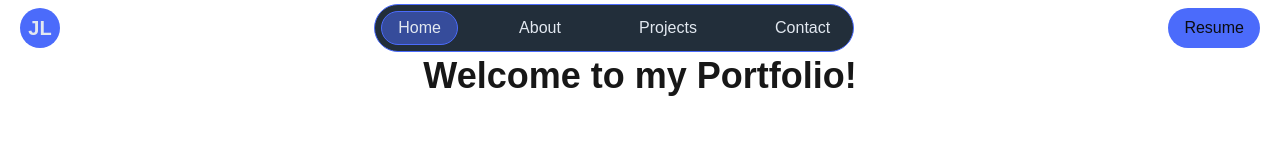
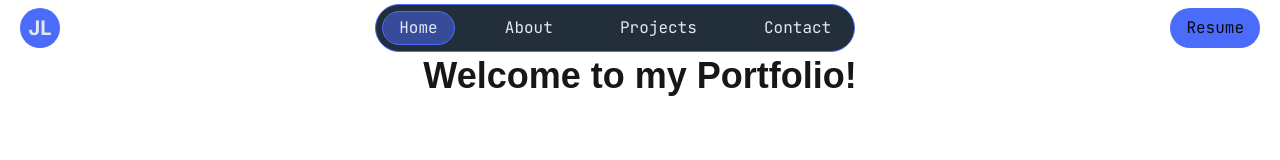
Before and after one commit to JohnLloydProg/my-portfolio, a Next.js app: page / in a window 1280 px wide. Shown: the top 160 px of the page. Built offline with nearby package versions, Linux system fonts and the light colour scheme.

Commit message:
refactor(layout): edited nav bar positioning & font styles

```diff
--- a/app/components/navBar.tsx
+++ b/app/components/navBar.tsx
@@ -12,43 +12,43 @@ export default function NavBar() {
 	}, [currentPath]);
 
 	return (
-		<header className="flex h-14 w-full items-center justify-between p-5 fixed top-0 left-0">
+		<header className="flex z-10 h-14 w-full items-center justify-between p-5 sticky top-0 left-0">
 			<Link
 				href="/"
 				className="h-10 w-10 rounded-full bg-denim-blue flex items-center justify-center"
 			>
-				<p className="text-xl font-bold text-platinum-white">JL</p>
+				<p className="text-xl font-inter font-bold text-platinum-white">JL</p>
 			</Link>
 			<nav className="bg-ocean-navy w-120 border p-1.5 border-denim-blue rounded-full">
 				<ul className="flex w-full justify-between">
 					<Link
 						href="/"
-						className={`py-1 px-4 border transition-all duration-300 ${currentPath === "/" ? "bg-denim-blue/50 text-platinum-white rounded-full border-denim-blue" : "text-platinum-white border-transparent hover:text-denim-blue"}`}
+						className={`py-1 px-4 border font-jetbrains-mono transition-all duration-300 ${currentPath === "/" ? "bg-denim-blue/50 text-platinum-white rounded-full border-denim-blue" : "text-platinum-white border-transparent hover:text-denim-blue"}`}
 					>
 						Home
 					</Link>
 					<Link
 						href="/about"
-						className={`py-1 px-4 border transition-all duration-300 ${currentPath === "/about" ? "bg-denim-blue/50 text-platinum-white rounded-full border-denim-blue" : "text-platinum-white border-transparent hover:text-denim-blue"}`}
+						className={`py-1 px-4 border font-jetbrains-mono transition-all duration-300 ${currentPath === "/about" ? "bg-denim-blue/50 text-platinum-white rounded-full border-denim-blue" : "text-platinum-white border-transparent hover:text-denim-blue"}`}
 					>
 						About
 					</Link>
 					<Link
 						href="/projects"
-						className={`py-1 px-4 border transition-all duration-300 ${currentPath === "/projects" ? "bg-denim-blue/50 text-platinum-white rounded-full border-denim-blue" : "text-platinum-white border-transparent hover:text-denim-blue"}`}
+						className={`py-1 px-4 border font-jetbrains-mono transition-all duration-300 ${currentPath === "/projects" ? "bg-denim-blue/50 text-platinum-white rounded-full border-denim-blue" : "text-platinum-white border-transparent hover:text-denim-blue"}`}
 					>
 						Projects
 					</Link>
 					<Link
 						href="/contact"
-						className={`py-1 px-4 border transition-all duration-300 ${currentPath === "/contact" ? "bg-denim-blue/50 text-platinum-white rounded-full border-denim-blue" : "text-platinum-white border-transparent hover:text-denim-blue"}`}
+						className={`py-1 px-4 border font-jetbrains-mono transition-all duration-300 ${currentPath === "/contact" ? "bg-denim-blue/50 text-platinum-white rounded-full border-denim-blue" : "text-platinum-white border-transparent hover:text-denim-blue"}`}
 					>
 						Contact
 					</Link>
 				</ul>
 			</nav>
 			<button
-				className="bg-denim-blue text-obsidian-black px-4 py-2 rounded-full"
+				className="bg-denim-blue font-jetbrains-mono text-obsidian-black px-4 py-2 rounded-full"
 				type="button"
 			>
 				<p>Resume</p>
--- a/app/layout.tsx
+++ b/app/layout.tsx
@@ -30,7 +30,6 @@ export default function RootLayout({
 		>
 			<body className="min-h-full flex flex-col">
 				<NavBar />
-				<div className="h-14"></div>
 				{children}
 			</body>
 		</html>
```
